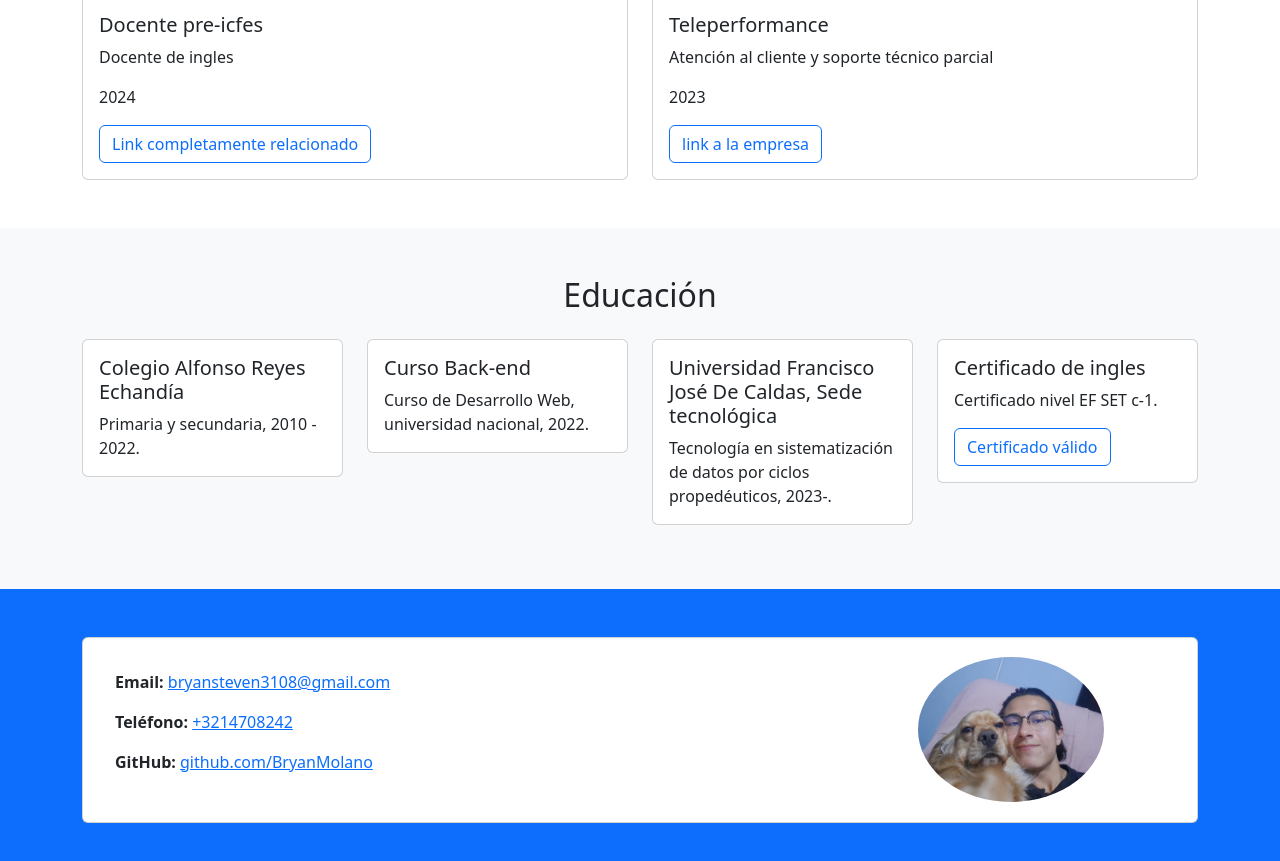
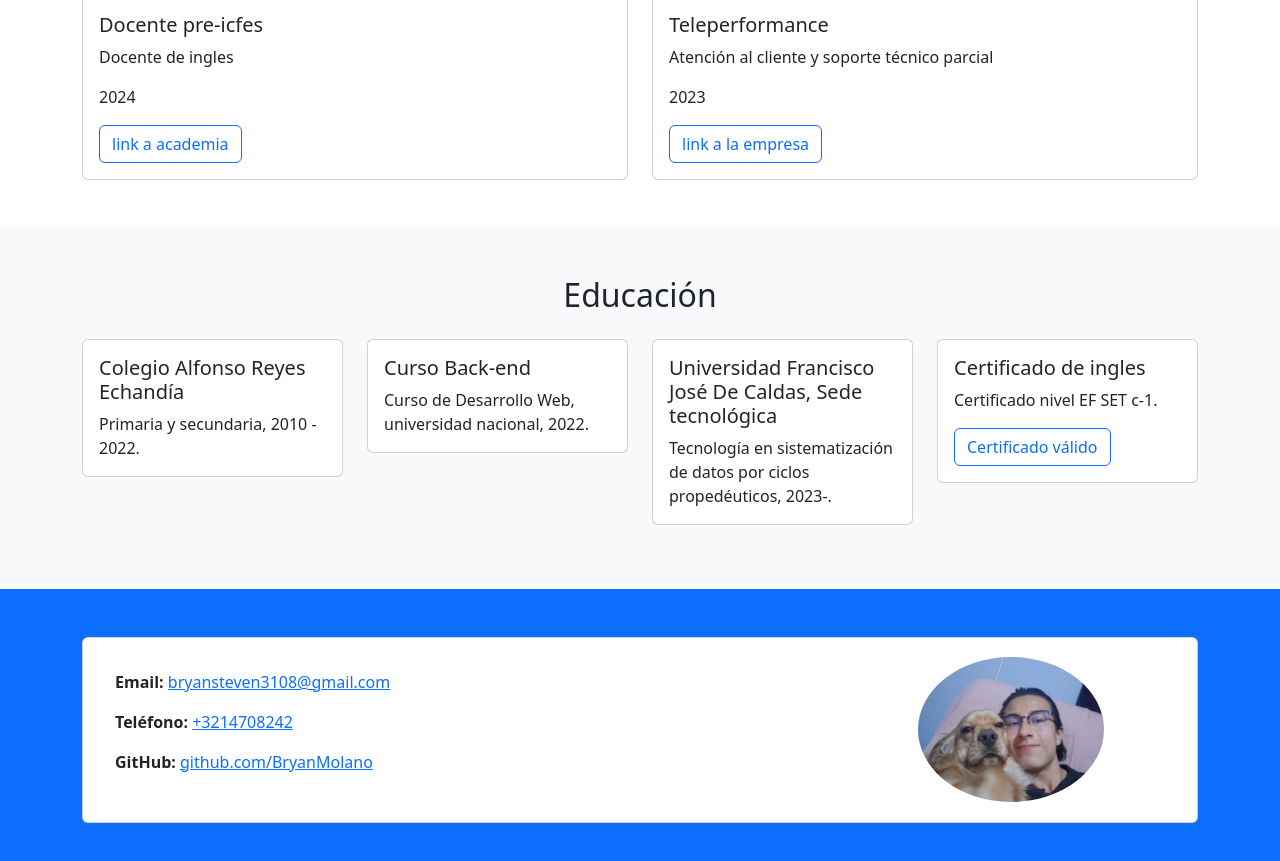
Before and after one commit to BryanMolano/lab1webb, a website: page laboratorio1web/public_html/index.html in a window 1280 px wide. Shown: the part 1006-1867 px from the top of the page. Drawn offline with nearby package versions, Linux system fonts and the light colour scheme.

Commit message:
Add files via upload

```diff
--- a/laboratorio1web/public_html/index.html
+++ b/laboratorio1web/public_html/index.html
@@ -9,12 +9,10 @@ Click nbfs://nbhost/SystemFileSystem/Templates/Other/html.html to edit this temp
         <meta charset="UTF-8">
         <meta name="viewport" content="width=device-width, initial-scale=1">
         <title>Mi Hoja de Vida</title>
-        <!-- Bootstrap CSS -->
         <link href="https://cdn.jsdelivr.net/npm/bootstrap@5.3.0/dist/css/bootstrap.min.css" rel="stylesheet">
     </head>
     <body>
 
-        <!-- Barra de navegación -->
         <nav class="navbar navbar-expand-lg navbar-light bg-primary">
             <div class="container">
                 <a class="navbar-brand" href="#">Hoja de vida</a>
@@ -45,7 +43,6 @@ Click nbfs://nbhost/SystemFileSystem/Templates/Other/html.html to edit this temp
             </div>
         </nav>
 
-        <!-- Sección de Portada -->
         <section class="py-5 bg-light text-center">
             <div class="container">
                 <div class="row align-items-center">
@@ -69,7 +66,6 @@ Click nbfs://nbhost/SystemFileSystem/Templates/Other/html.html to edit this temp
 
 
 
-    <!-- Sección de Experiencia Profesional -->
     <section id="experiencia" class="py-5">
         <div class="container">
             <h2 class="mb-4 text-center">Experiencia profesional</h2>
@@ -83,7 +79,7 @@ Click nbfs://nbhost/SystemFileSystem/Templates/Other/html.html to edit this temp
                             <p class="card-text">Docente de ingles</p>
                             <p class="card-text">2024</p>
 
-                            <a href="https://youtu.be/dQw4w9WgXcQ?si=ryzOtV2mpYcrs7Qq" class="btn btn-outline-primary" target="_blank">Link completamente relacionado</a>
+                            <a href="" class="btn btn-outline-primary" target="_blank">link a academia</a>
                         </div>
                     </div>
                 </div>
```
Lines whose indentation alone changed are shown as unchanged.
